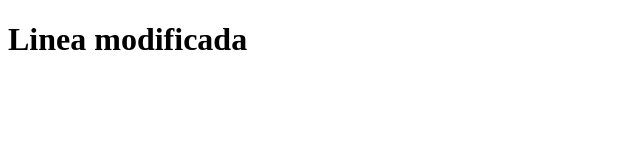
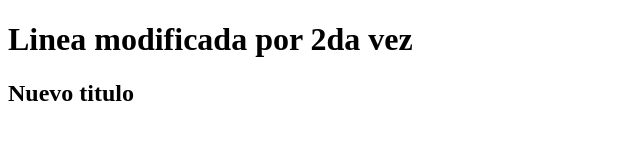
Before and after one commit to Adayala/WebDesign, a plain HTML site: page index.html in a window 1280 px wide. Shown: the whole page, without its empty margins (0-640 px from the left). Drawn offline with Linux system fonts and the light colour scheme.

Commit message:
nuevo h2

```diff
--- a/index.html
+++ b/index.html
@@ -5,6 +5,7 @@
     <title>Prueba GIT</title>
   </head>
   <body>
-    <h1>Linea modificada</h1>
+    <h1>Linea modificada por 2da vez</h1>
+    <h2>Nuevo titulo</h2>
   </body>
 </html>
```
